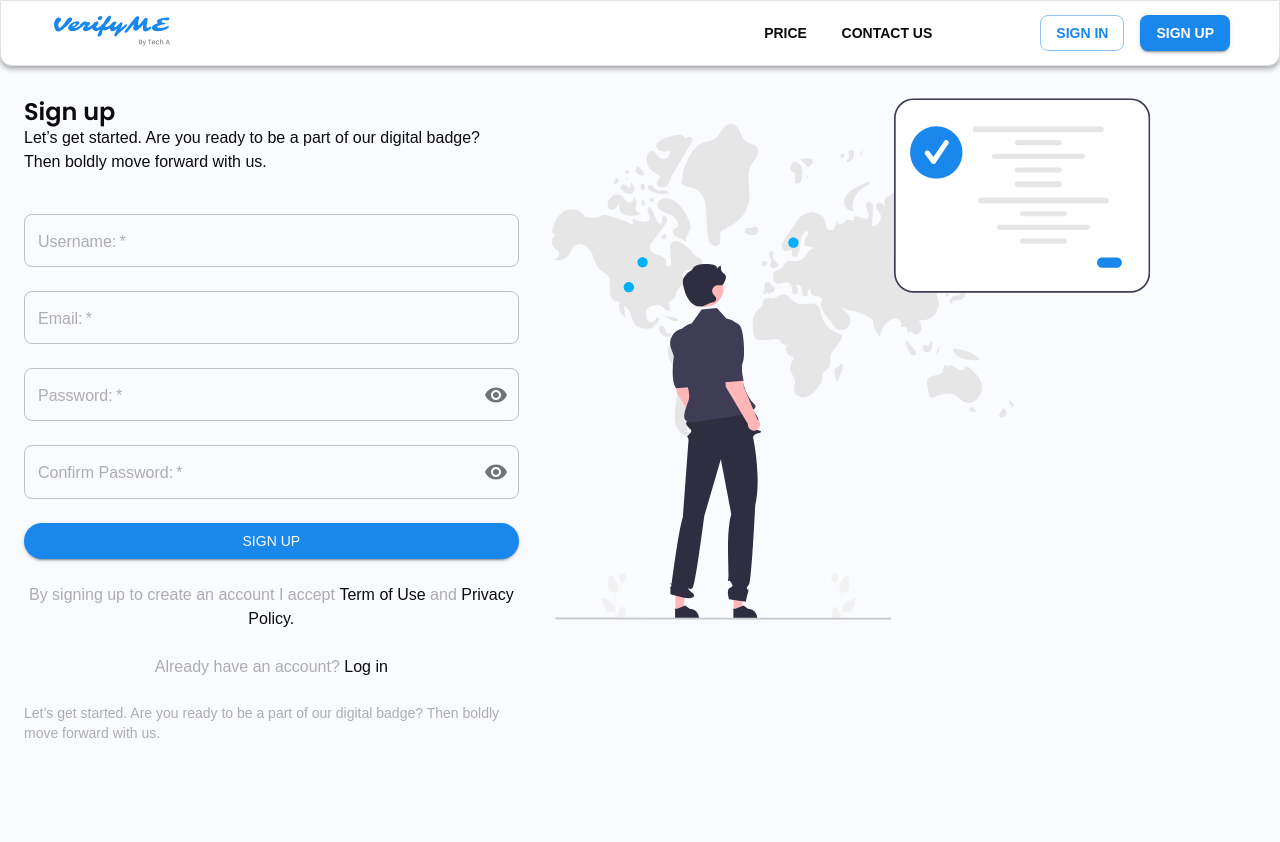
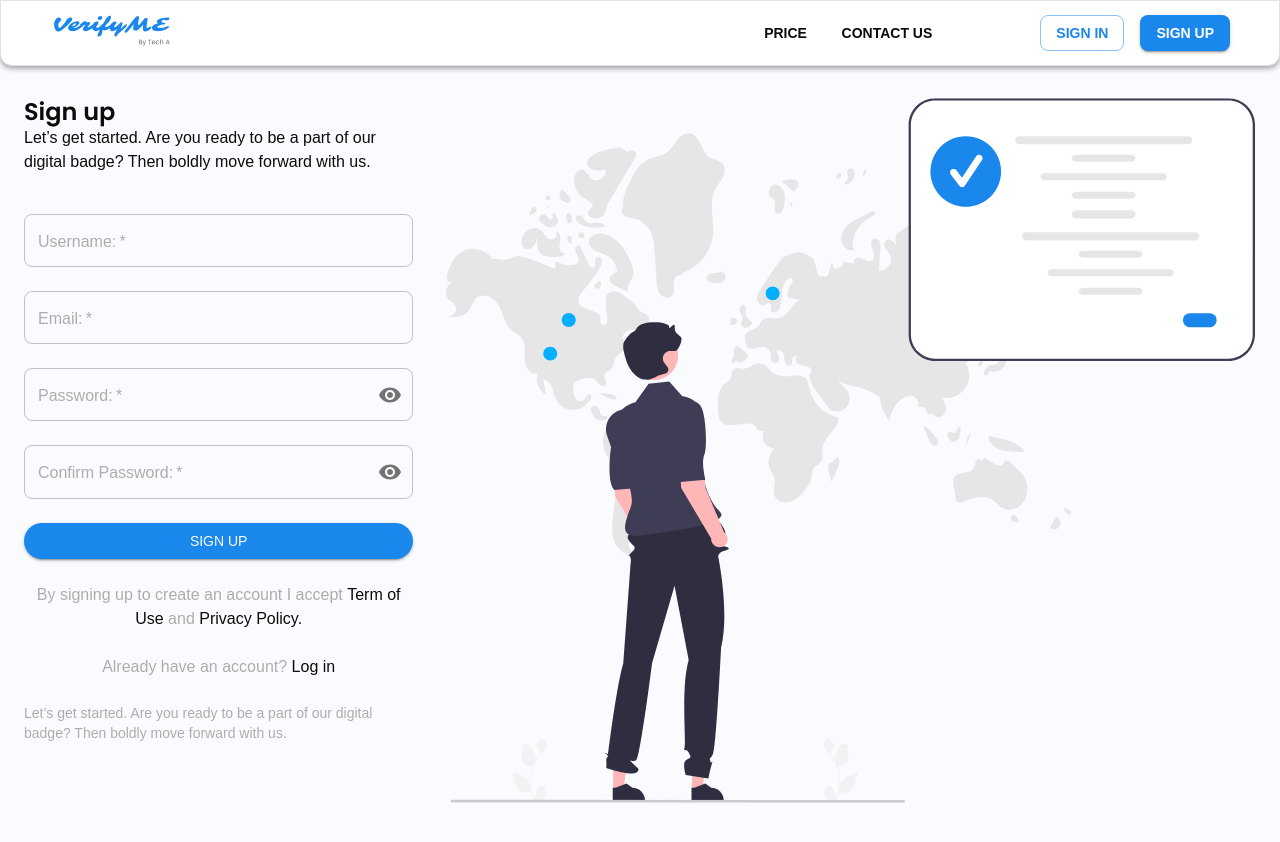
Before and after one commit to lyDiyamong/ratifyme-frontend, a React (Vite) app: page /signup in a window 1280 px wide. Before the commit the page ends 800 px from the top, so only its background shows below. Built offline with nearby package versions, Linux system fonts and the light colour scheme.

Commit message:
add(14-signup) : - change image size

```diff
--- a/src/pages/auth/SignupPage.jsx
+++ b/src/pages/auth/SignupPage.jsx
@@ -26,7 +26,7 @@ function SignupPage() {
             {/* Start Grid container */}
             <Grid container spacing={4}>
                 {/* Start Signup section */}
-                <Grid item xs={12} md={5} order={{ xs: 2, md: 1 }}>
+                <Grid item xs={12} md={4} order={{ xs: 2, md: 1 }}>
                     {/* Top text container */}
                     <Box mb={5}>
                         <Typography
@@ -148,13 +148,11 @@ function SignupPage() {
                 {/* End Signup section */}
 
                 {/* Image Container */}
-                <Grid item xs={12} md={7} order={{ xs: 1, md: 2 }}>
+                <Grid item xs={12} md={8} order={{ xs: 1, md: 2 }}>
                     <Box
                         component="img"
                         sx={{
                             width: "100%",
-                            maxHeight: 600,
-                            maxWidth: 600,
                         }}
                         alt="illustration"
                         src={SignupImgSvg}
```
